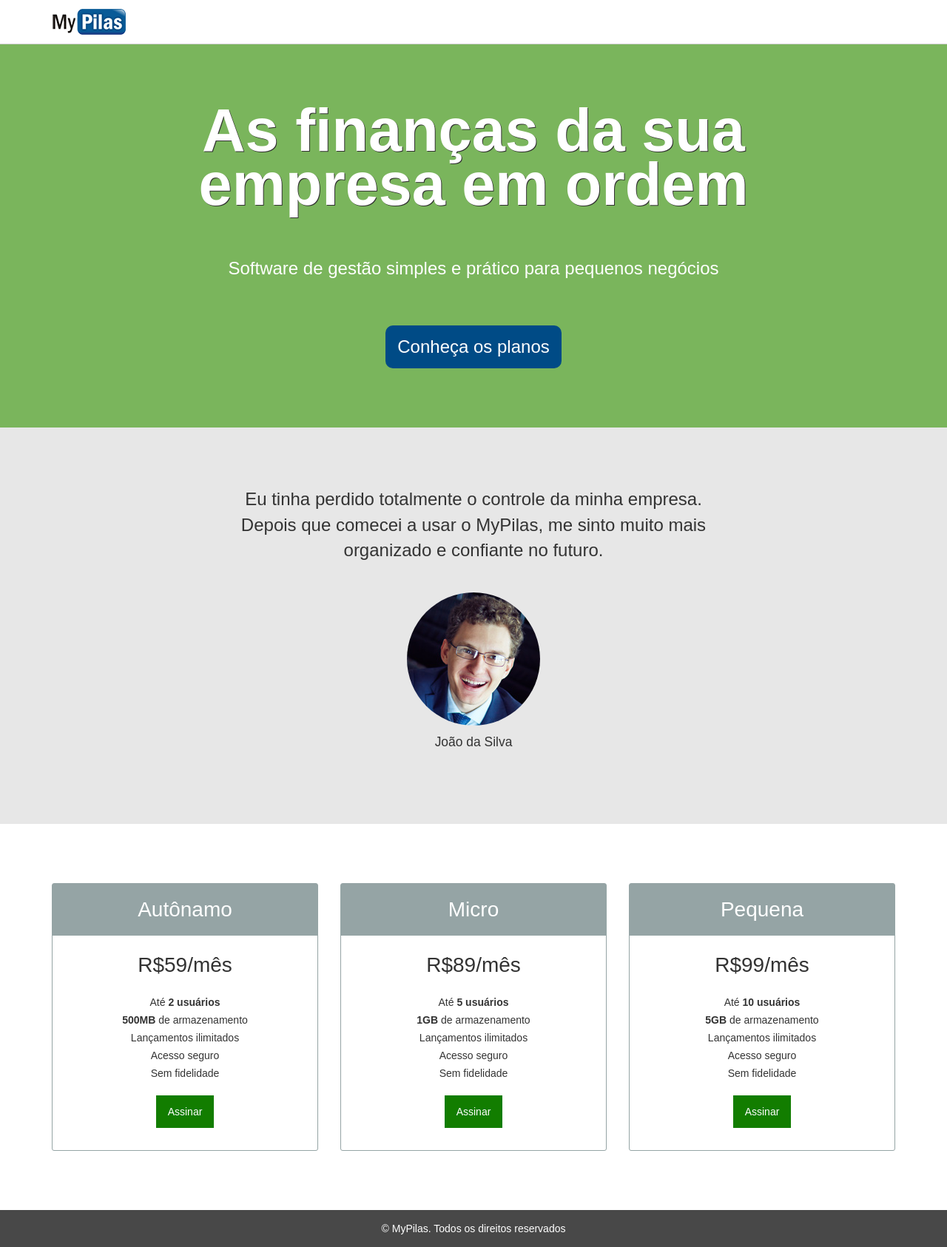
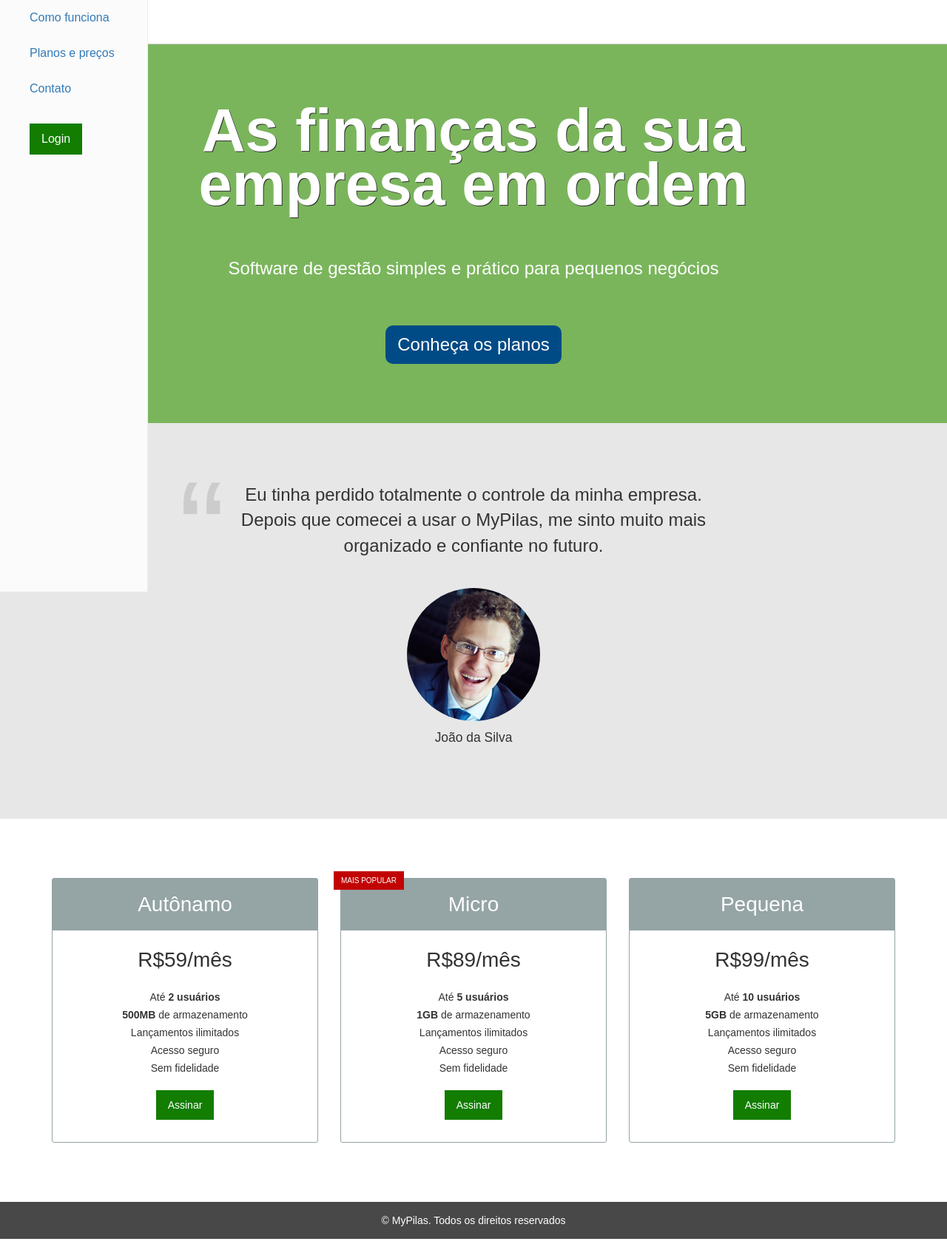
Before and after one commit to RoogerWillian/cursos-algaworks, a plain HTML site: page workshop-web-design-responsivo/mypilas/index.html in a window 1280 px wide. Shown: the whole page at 74% size. Drawn offline with Linux system fonts and the light colour scheme.

Commit message:
ajustes aula

```diff
--- a/workshop-web-design-responsivo/mypilas/css/componentes.css
+++ b/workshop-web-design-responsivo/mypilas/css/componentes.css
@@ -3,6 +3,7 @@
 \*******************/
 
 .plano {
+	position: relative;
 	padding: 10px;
 	border: 1px solid #95a4a5;
 	border-radius: 3px;
@@ -43,6 +44,18 @@
 		margin: 20px 0;
 	}
 
+	.plano--mais-popular::after {
+		position: absolute;
+		top: -10px;
+		left: -10px;
+		background-color: #c20303;
+		color: #fff;
+		font-size: 0.7142em;
+		line-height: 2.5;
+		padding: 0 10px;
+		content: "MAIS POPULAR"
+	}
+
 /*******************\
 	  	BOTAO
 \*******************/
@@ -54,6 +67,7 @@
 	color: white;
 	padding: 12px 16px;
 	text-decoration: none;
+	line-height: normal;
 }
 
 	.botao:hover, .botao:focus {
@@ -62,12 +76,13 @@
 		color: #fff;
 	}
 
-	.botao--assinar {
+	.botao--assinar , .botao--login {
 		background-color: #127d00;
 	}
 
-	.botao--assinar:hover, .botao--assinar:focus {
-		background-color: #0e6400;
+	.botao--assinar:hover, .botao--assinar:focus
+	..botao--login:hover,  .botao--login:focus {
+		background-color: #32CD32;
 	}
 
 	.botao--principal {
@@ -126,10 +141,20 @@
 	}
 
 	.depoimento blockquote {
+		position: relative;
 		margin: 0;
 		padding: 0 60px;
 		text-align: center;
 		font-size: 1em
+	}
+
+	.depoimento blockquote::before {
+		position: absolute;
+		color: #ccc;
+		content: "\201C";
+		left: 0;
+		top: -0.37em;
+		font-size: 8em;
 	}
 
 	.depoimento__autor {
@@ -145,3 +170,58 @@
 	.depoimento__autor p {
 		margin-top: 10px;
 	}
+
+/*******************\
+	 NAVEGACAO
+\*******************/
+.navegacao {
+
+}
+
+	.navegacao--menu {
+		 float: right;
+	}
+
+/*******************\
+	BOTAO_CHAVEADOR
+\*******************/
+.botao-chaveador {
+	width: 24px;
+	height: 24px;
+	border: 0;
+	background: none;
+	background-image: url("../imagens/bars.png");
+	outline: none;
+}
+
+@media (min-width: 992px) {
+	.botao-chaveador {
+		display: none;
+	}
+}
+
+/*******************\
+	MENU
+\*******************/
+
+.menu {
+	position: fixed;
+	top: 0;
+	left: 0;
+	bottom: 0;
+	width: 200px;
+	margin: 0;
+	list-style: none;
+	font-size: 1rem;
+	background-color: #fbfbfb;
+	border-right: 1px solid #eee;
+}
+
+	.menu__item {
+		display: block;
+		line-height: 3;
+	}
+
+.menu__item--botao {
+	margin-top: 20px;
+}
--- a/workshop-web-design-responsivo/mypilas/css/layout.css
+++ b/workshop-web-design-responsivo/mypilas/css/layout.css
@@ -2,11 +2,9 @@
 	height: 60px;
 	border-bottom: 1px solid #ccc;
 	background-color: #fff;
+	line-height: 60px;
 }
 
-.layout-cabecalho img {
-	margin-top: 12px;
-}
 
 .layout-cabeçalho--home {
 	position: fixed;
@@ -18,6 +16,12 @@
 
 .layout-planos {
   padding: 80px 0;
+}
+
+@media(max-width: 749px) {
+  .layout-planos .row > div:not(.ultima-coluna) {
+    margin-bottom: 40px;
+  }
 }
 
 .layout-chamada {
--- a/workshop-web-design-responsivo/mypilas/index.html
+++ b/workshop-web-design-responsivo/mypilas/index.html
@@ -13,7 +13,22 @@
 
 	<header class="layout-cabecalho layout-cabeçalho--home">
 		<div class="container">
-			<img src="imagens/logo.png" width="100" height="35" alt="MyPilas">
+			<nav class="navegacao">
+				<img src="imagens/logo.png" width="100" height="35" alt="MyPilas">
+
+				<div class="navegacao--menu">
+					<button class="botao-chaveador"></button>
+
+					<ul class="menu">
+						<li class="menu__item"><a href="#planos">Como funciona</a></li>
+						<li class="menu__item"><a href="#">Planos e preços</a></li>
+						<li class="menu__item"><a href="#">Contato</a></li>
+						<li class="menu__item menu__item--botao">
+							<a href="#" class="botao botao--login">Login</a>
+						</li>
+					</ul>
+				</div>
+			</nav>
 		</div>
 	</header>
 
@@ -70,7 +85,7 @@
 
 				<div class="col-sm-4">
 
-					<article class="plano">
+					<article class="plano plano--mais-popular">
 						<h2 class="plano__cabecalho">Micro</h2>
 						<div class="plano__preco">R$89/mês</div>
 						<ul class="plano__caracteristicas">
@@ -87,7 +102,7 @@
 
 				</div>
 
-				<div class="col-sm-4">
+				<div class="col-sm-4 ultima-coluna">
 
 					<article class="plano">
 						<h2 class="plano__cabecalho">Pequena</h2>
```
Also changed, not shown: workshop-web-design-responsivo/mypilas/imagens/bars.png (added).
